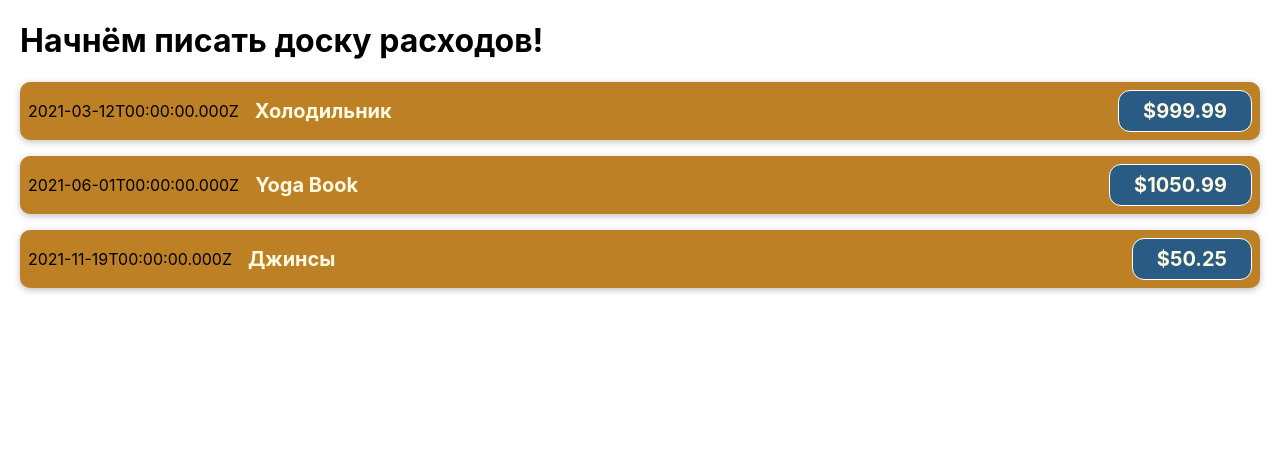
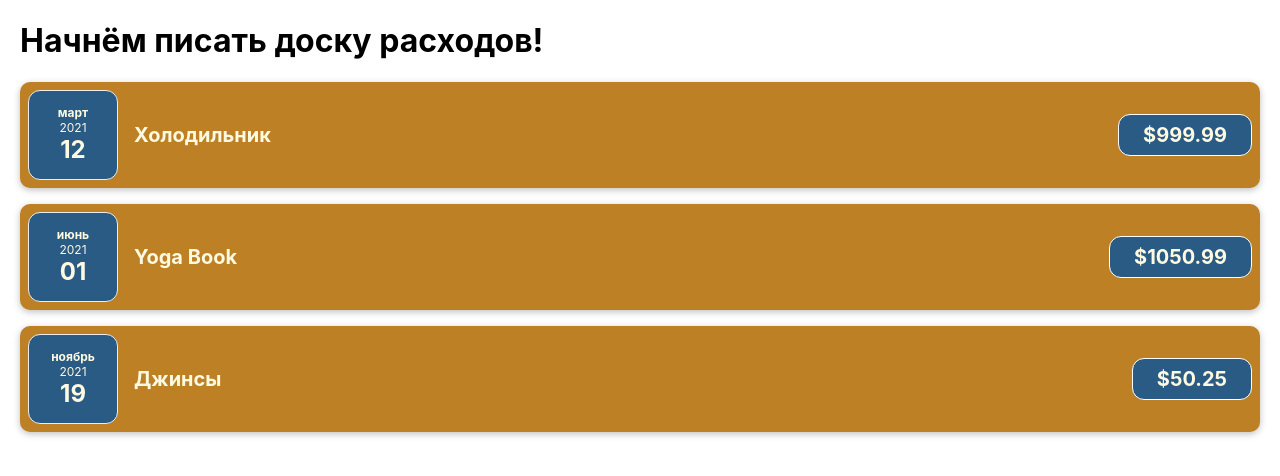
Before and after one commit to segura-deluna/payment-desk, a JavaScript app: page / in a window 1280 px wide. Shown: the top 476 px of the page. Built offline with nearby package versions, Linux system fonts and the light colour scheme.

Commit message:
props&components

```diff
--- a/src/App.js
+++ b/src/App.js
@@ -25,17 +25,17 @@
           date={costs[0].date}
           description={costs[0].description}
           amount={costs[0].amount}
-      ></CostItem>
+      />
       <CostItem
           date={costs[1].date}
           description={costs[1].description}
           amount={costs[1].amount}
-      ></CostItem>
+      />
       <CostItem
           date={costs[2].date}
           description={costs[2].description}
           amount={costs[2].amount}
-      ></CostItem>
+      />
     </div>
   );
 }
--- /dev/null
+++ b/src/components/CostDate.css
@@ -0,0 +1,26 @@
+.cost-date {
+  display: flex;
+  flex-direction: column;
+  width: 5.5rem;
+  height: 5.5rem;
+  border: 1px solid #ececec;
+  background-color: #2a5b84;
+  color: #fefae1;
+  border-radius: 12px;
+  align-items: center;
+  justify-content: center;
+}
+
+.cost-date__month {
+  font-size: 0.75rem;
+  font-weight: bold;
+}
+
+.cost-date__year {
+  font-size: 0.75rem;
+}
+
+.cost-date__day {
+  font-size: 1.5rem;
+  font-weight: bold;
+}
--- /dev/null
+++ b/src/components/CostDate.js
@@ -0,0 +1,21 @@
+import './CostDate.css';
+
+function CostDate(props){
+  const month = props.date.toLocaleString('ru-RU', {
+    month: 'long'
+  });
+  const year = props.date.getFullYear();
+  const day = props.date.toLocaleString('ru-RU', {
+    day: '2-digit'
+  });
+
+  return(
+      <div className='cost-date'>
+        <div className='cost-date__month'>{month}</div>
+        <div className='cost-date__year'>{year}</div>
+        <div className='cost-date__day'>{day}</div>
+      </div>
+  )
+}
+
+export default CostDate;
--- a/src/components/CostItem.css
+++ b/src/components/CostItem.css
@@ -20,7 +20,7 @@
 }
 
 .cost-item h2 {
-  color: #3a3a3a;
+
   font-size: 1rem;
   flex: 1;
   margin: 0 1rem;
--- a/src/components/CostItem.js
+++ b/src/components/CostItem.js
@@ -1,10 +1,11 @@
-import './CostItem.css'
+import './CostItem.css';
+import CostDate from './CostDate';
 
 function CostItem(props){
 
-  return (
+      return (
       <div className='cost-item'>
-        <div>{props.date.toISOString()}</div>
+        <CostDate date={props.date}/>
         <div className='cost-item__description'>
           <h2>{props.description}</h2>
           <div  className='cost-item__price'>${props.amount}</div>
```
